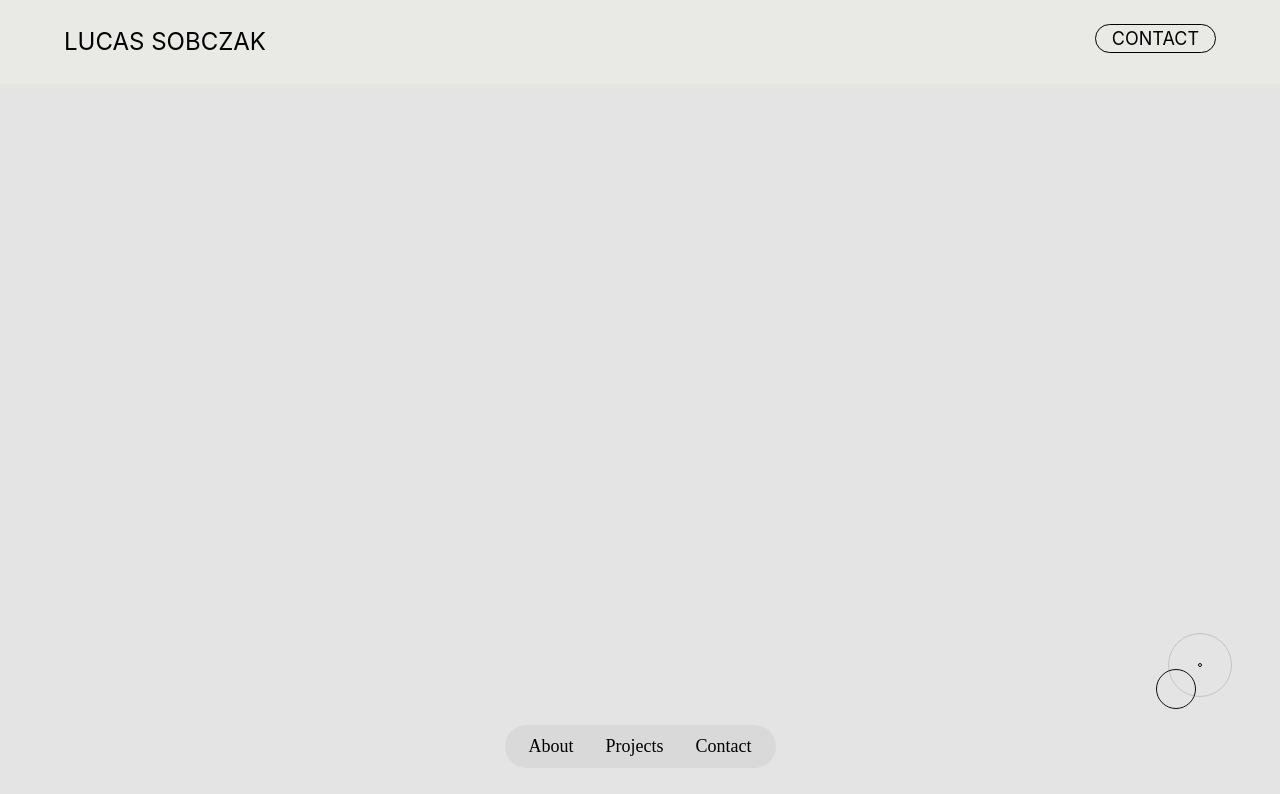
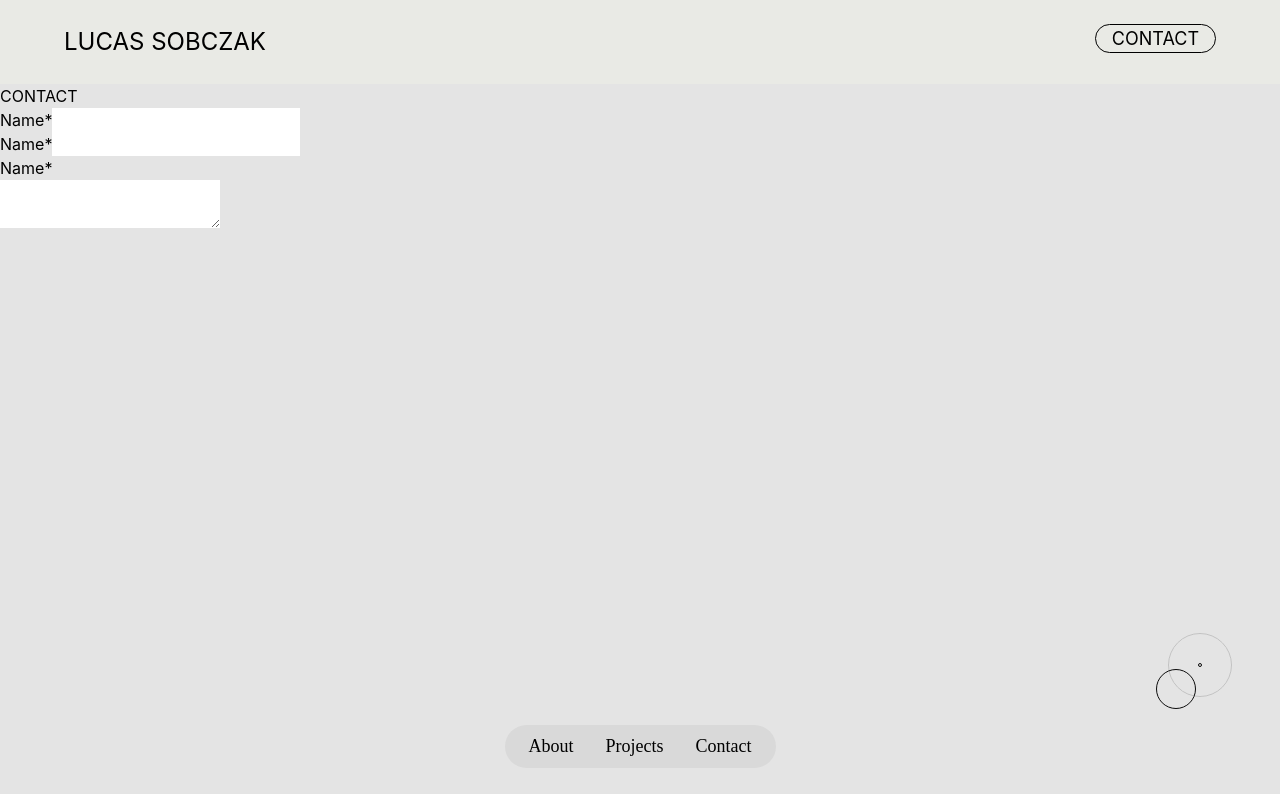
Before and after one commit to SobczakL/landing-page, a Next.js app: page /views/contact in a window 1280 px wide. Shown: the top 794 px of the page. Built offline with nearby package versions, Linux system fonts and the light colour scheme.

Commit message:
contact form

```diff
--- a/src/pages/views/contact.tsx
+++ b/src/pages/views/contact.tsx
@@ -1,7 +1,19 @@
 export default function Contact() {
     return (
         <section className="bg-g5 h-full">
+            <div>
+                <p>CONTACT</p>
+                <form>
+                    <label for="name">Name*</label>
+                    <input id="name" type="text"></input><br />
+                    <label for="name">Name*</label>
+                    <input id="name" type="text"></input><br />
+                    <label for="name">Name*</label><br />
+                    <textarea id="name" type="text"></textarea>
+                </form>
 
-        </section>
+            </div>
+
+        </section >
     )
 }
```
